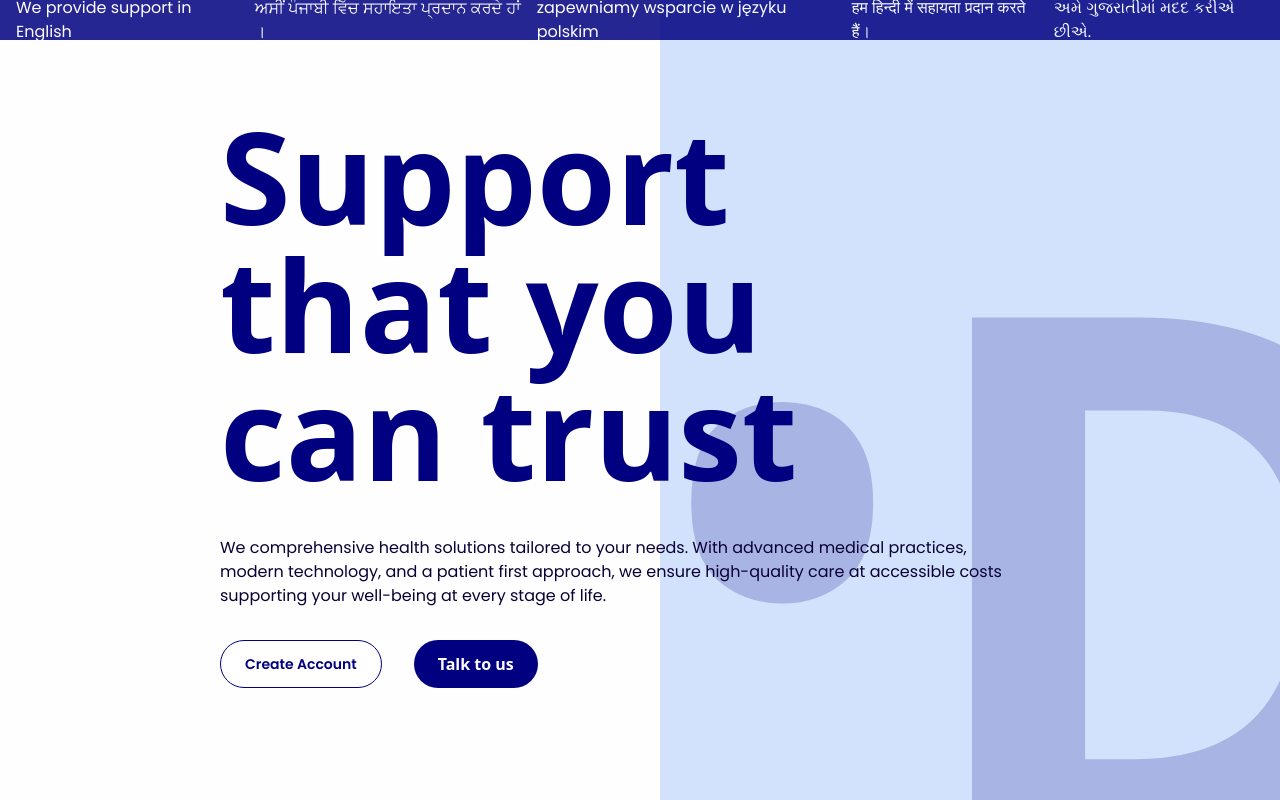
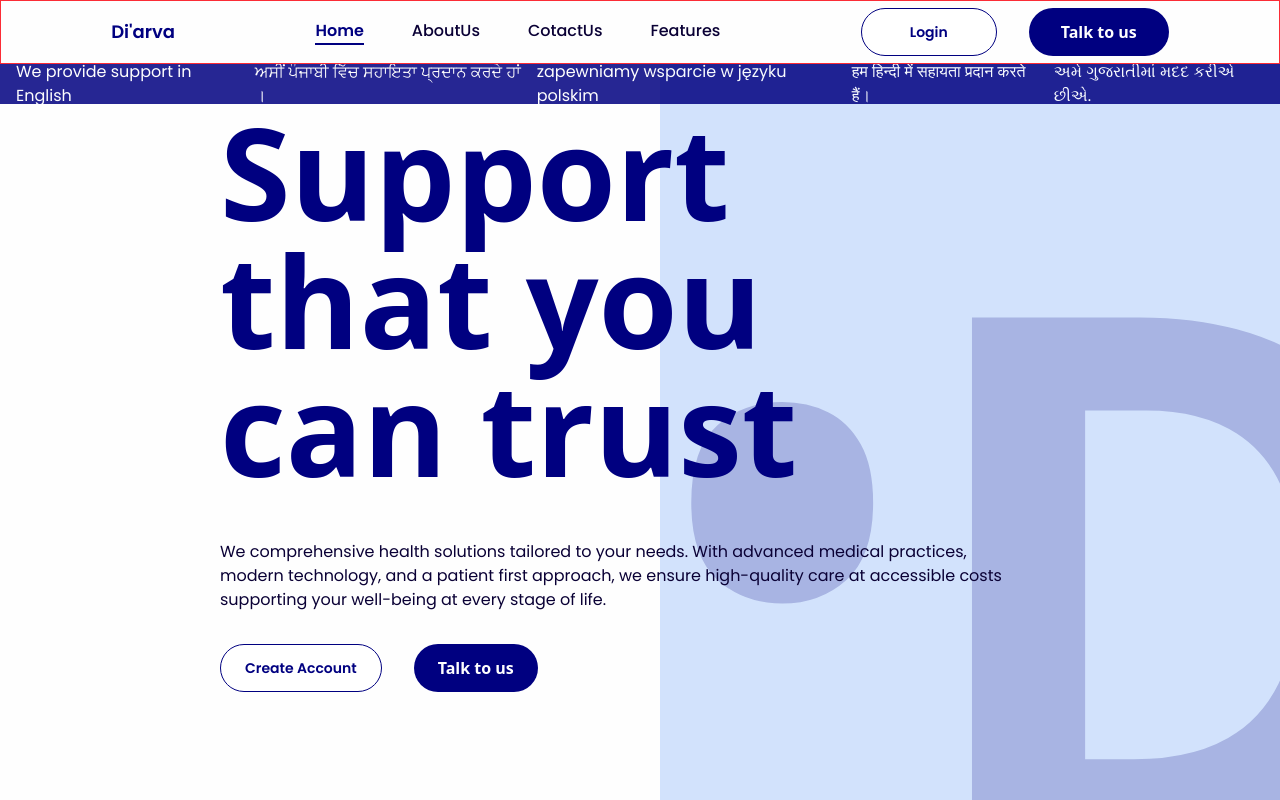
Before and after one commit to Di-arva/Frontend, a React (Vite) app: page / in a window 1280 px wide. Shown: the top 800 px of the page. Built offline with nearby package versions, Linux system fonts and the light colour scheme.

Commit message:
Navigation half done

```diff
--- a/src/App.jsx
+++ b/src/App.jsx
@@ -4,11 +4,15 @@ import Faq from "./Components/Faq";
 import Footer from "./Components/Footer";
 import About from "./Components/About";
 import Hero from "./Components/Hero";
+import Navigation from "./Components/Navigation";
+import StickyLabel from "./Components/StickyLabel";
 
 function App() {
   return (
     <>
       <div className="min-h-screen flex flex-col bg-lightbg  ">
+        <Navigation />
+        <StickyLabel />
         <Hero />
         <div className="flex-grow ml-10 ">
           <About />
--- a/src/Components/Hero.jsx
+++ b/src/Components/Hero.jsx
@@ -3,13 +3,12 @@ import StickyLabel from "./StickyLabel";
 const Hero = () => {
   return (
     <div className="mb-20">
-      <StickyLabel />
       <div className="flex ml-55">
         <div className="flex flex-col z-10 justify-center h-screen ">
           <h1 className="text-9xl font-bold text-darkblue">
             Support that you can trust
           </h1>
-          <p className="font-poppins w-200 mt-10 text-darkblack">
+          <p className="font-poppins w-200 mt-12 text-darkblack">
             We comprehensive health solutions tailored to your needs. With
             advanced medical practices, modern technology, and a patient first
             approach, we ensure high-quality care at accessible costs supporting
--- /dev/null
+++ b/src/Components/Navigation.jsx
@@ -0,0 +1,27 @@
+const Navigation = () => {
+  return (
+    <nav className="fixed w-full border-red-500 z-30 border h-16 bg-lightbg flex justify-around items-center px-10">
+      <div className="text-lg font-poppins font-semibold text-darkblue">
+        Di'arva
+      </div>
+      <ul className="flex text-darkblack gap-12 font-poppins font-medium text-md">
+        <li className="text-darkblue border-b-2 border-darkblue hover:cursor-pointer font-semibold">
+          Home
+        </li>
+        <li className="hover:cursor-pointer">AboutUs</li>
+        <li className="hover:cursor-pointer">CotactUs</li>
+        <li className="hover:cursor-pointer">Features</li>
+      </ul>
+      <div className="flex  gap-8">
+        <button class="bg-white text-sm  font-poppins text-darkblue border border-darkblue px-12 py-3 font-semibold rounded-full  hover:cursor-pointer">
+          Login
+        </button>
+        <button class="bg-darkblue text-lightbg px-8 py-3 rounded-full font-semibold hover:cursor-pointer">
+          Talk to us
+        </button>
+      </div>
+    </nav>
+  );
+};
+
+export default Navigation;
--- a/src/Components/StickyLabel.jsx
+++ b/src/Components/StickyLabel.jsx
@@ -1,6 +1,6 @@
 const StickyLabel = () => {
   return (
-    <div className="w-full bg-darkblue h-10 opacity-85 flex items-center fixed font-poppins text-md font-normal  top-0  ">
+    <div className="w-full bg-darkblue h-10 opacity-85 flex items-center fixed font-poppins text-md font-normal  top-16  ">
       <ul className=" flex gap-4 text-lightbg mx-4  w-full justify-around ">
         <li>We provide support in English</li>
         <li>ਅਸੀਂ ਪੰਜਾਬੀ ਵਿੱਚ ਸਹਾਇਤਾ ਪ੍ਰਦਾਨ ਕਰਦੇ ਹਾਂ ।</li>
```
